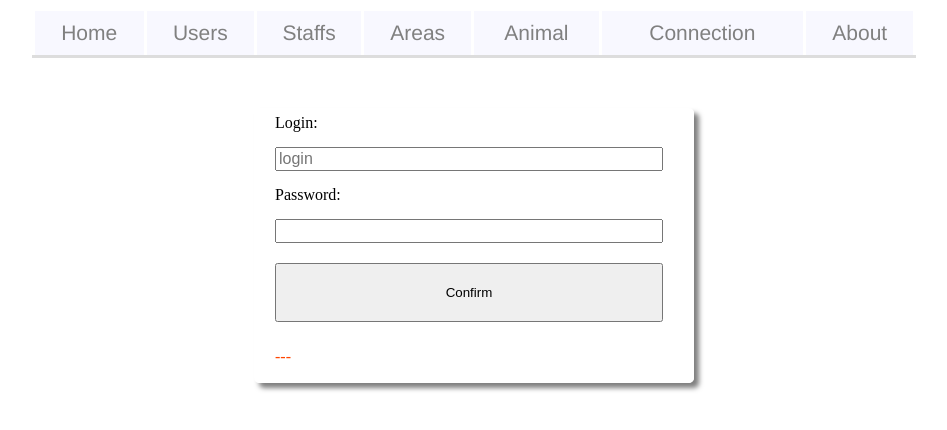
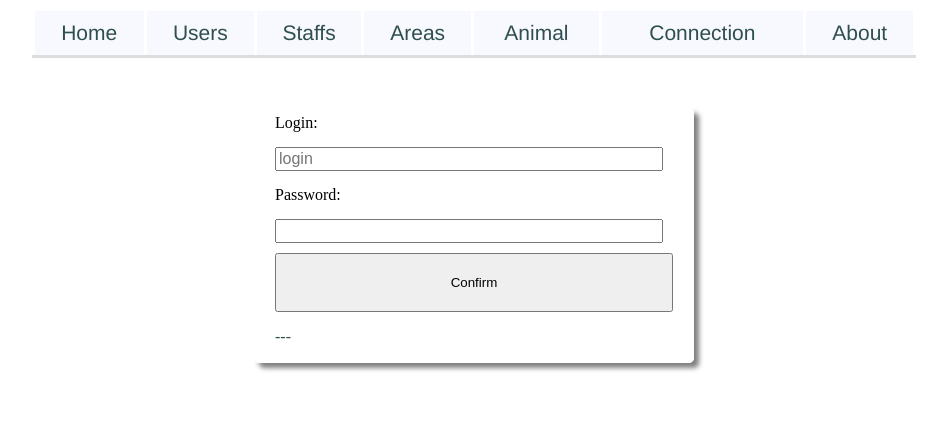
Before and after one commit to ulyhmyges/zooAPIReact, a React (Create React App) app: page /connection in a window 1280 px wide. Shown: the top 430 px of the page, without its empty margins (166-1113 px from the left). Built offline with nearby package versions, Linux system fonts and the light colour scheme.

Commit message:
class .hoverTable in App.css

```diff
--- a/src/components/app/App.css
+++ b/src/components/app/App.css
@@ -14,5 +14,42 @@
 
 /* all p descendants of a div */
 div p {
-  color: orangered;
+  color: darkslategrey;
 }
+
+.link {
+  color: lightcoral;
+}
+
+a {
+  text-decoration: none;
+}
+a:link, a:visited {
+  color: darkslategrey;
+}
+/* mouse over link */
+a:hover {
+  background: blanchedalmond;
+}
+
+/* class */
+.hoverTable {
+  width: 100%;
+  border-collapse: collapse;
+  color: darkslategrey;
+}
+
+.hoverTable td {
+  padding: 7px;
+  border: #4e95f4 1px solid;
+}
+
+/* default color for all table rows */
+.hoverTable tr {
+  background: #b8d1f3;
+}
+
+/* hover highlight color for table row */
+.hoverTable tr:hover {
+  background-color: lightcoral;
+}
--- a/src/components/auth/AuthForm.css
+++ b/src/components/auth/AuthForm.css
@@ -22,8 +22,8 @@ form {
 }
 
 input[type=text], input[type=password] {
-
     font-size: 16px;
+    margin: 10px 10px 10px 0;
 }
 
 input[type=submit] {
@@ -34,7 +34,3 @@ label {
     margin-top: 5px;
     margin-bottom: 5px;
 }
-
-input {
-    margin: 10px 10px 10px 0;
-}
--- a/src/components/navbar/Navbar.css
+++ b/src/components/navbar/Navbar.css
@@ -1,3 +1,4 @@
+
 .nav {
     text-align: center;
     color: white;
@@ -12,17 +13,3 @@
 .data {
     border-width: 3px;
 }
-
-.link {
-    color: red;
-}
-
-/* unvisited & visited link */
-a:link, a:visited {
-    color: grey;
-    text-decoration: none;
-}
-/* mouse over link */
-a:hover, a:active {
-    color: blue;
-}
--- a/src/components/user/UserCell.tsx
+++ b/src/components/user/UserCell.tsx
@@ -16,7 +16,7 @@ function UserCell (args: IUserCell) {
                 <td>{args.user.type}</td>
 
                 <td>
-                    {<Link to={`/users/${args.user._id}`}>More details</Link>}
+                    {<Link to={`/users/${args.user._id}`} className={'.link'}>More details</Link>}
                 </td>
 
             </tr>
--- a/src/components/user/UserTable.css
+++ b/src/components/user/UserTable.css
@@ -14,26 +14,7 @@ th {
     color: darkslategrey;
 }
 
-/* class */
-.hoverTable {
-    width: 100%;
-    border-collapse: collapse;
-}
 
-.hoverTable td {
-    padding: 7px;
-    border: #4e95f4 1px solid;
-}
-
-/* default color for all table rows */
-.hoverTable tr {
-    background: #b8d1f3;
-}
-
-/* hover highlight color for table row */
-.hoverTable tr:hover {
-    background-color: lightcoral;
-}
 
 /* Cell Background (Even Rows) */
 tr:nth-child(even) {
```
